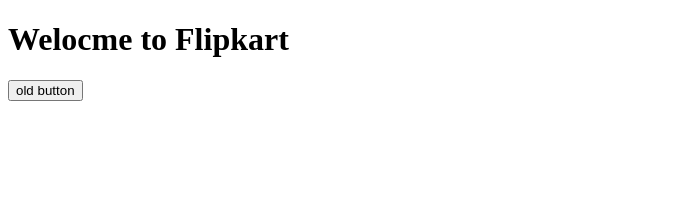
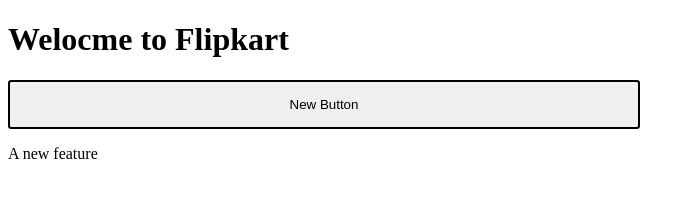
Before and after one commit to saiyedkounain/Flipkart, a plain HTML site: page index.html in a window 1280 px wide. Shown: the whole page, without its empty margins (0-695 px from the left). Drawn offline with Linux system fonts and the light colour scheme.

Commit message:
Added new button and style.css file

```diff
--- a/index.html
+++ b/index.html
@@ -4,11 +4,16 @@
     <meta charset="UTF-8">
     <meta http-equiv="X-UA-Compatible" content="IE=edge">
     <meta name="viewport" content="width=device-width, initial-scale=1.0">
+    <link rel="stylesheet" href="style.css">
     <title>Log In</title>
 </head>
 <body>
     <h1>Welocme to Flipkart</h1>
-    <button> old button</button>
+    <!-- <button> old button</button> -->
+    <button> New Button</button>
+    <p>
+        A new feature
+    </p>
 
 </body>
 </html>
--- /dev/null
+++ b/style.css
@@ -0,0 +1,6 @@
+button {
+    width: 50%;
+    padding: 15px;
+    border: solid 2px black;
+    border-radius: .2rem;
+}
```
